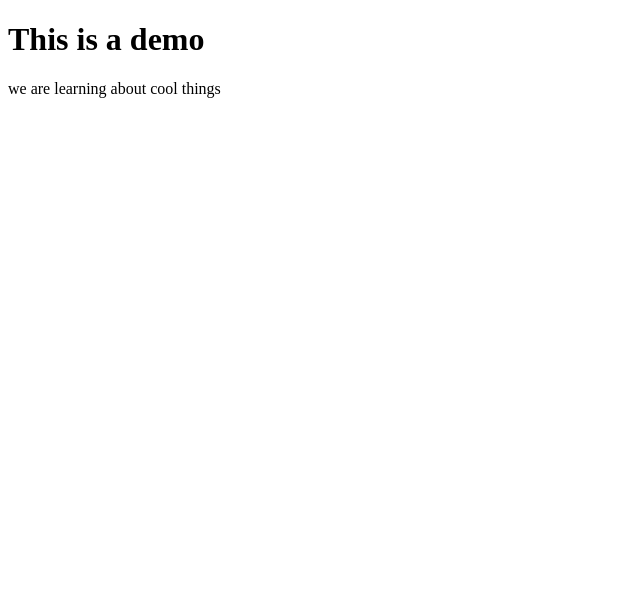
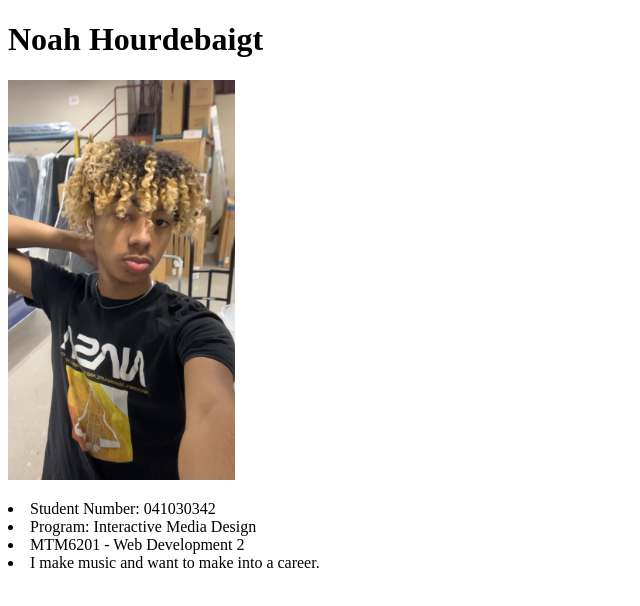
Before and after one commit to hour0026/mtm6201-week1, a plain HTML site: page index.html in a window 1280 px wide. Shown: the whole page, without its empty margins (0-640 px from the left). Drawn offline with Linux system fonts and the light colour scheme.

Commit message:
finished assignment

```diff
--- a/index.html
+++ b/index.html
@@ -3,10 +3,17 @@
 <head>
     <meta charset="UTF-8">
     <meta name="viewport" content="width=device-width, initial-scale=1.0">
-    <title>Demo</title>
+    <title>Noah Hourdebaigt</title>
 </head>
 <body>
-    <h1>This is a demo</h1>
-    <p> we are learning about cool things</p>
+    <h1>Noah Hourdebaigt</h1>
+    <img src="images/unnamed.jpg" alt="photo of me"
+     height="400" />
+    <dl>
+        <li>Student Number: 041030342</li>
+        <li>Program: Interactive Media Design</li>
+        <li>MTM6201 - Web Development 2</li>
+        <li>I make music and want to make into a career.</li>
+    </dl>
 </body>
 </html>
```
Also changed, not shown: images/unnamed.jpg (added).
